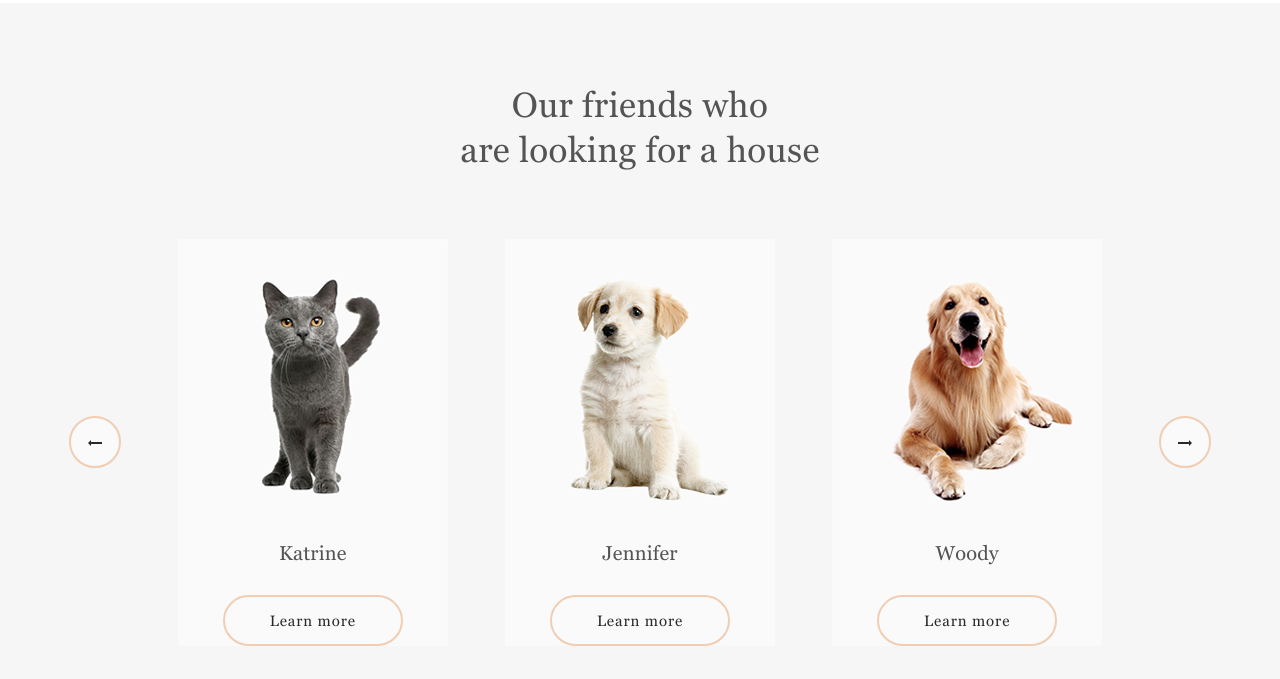
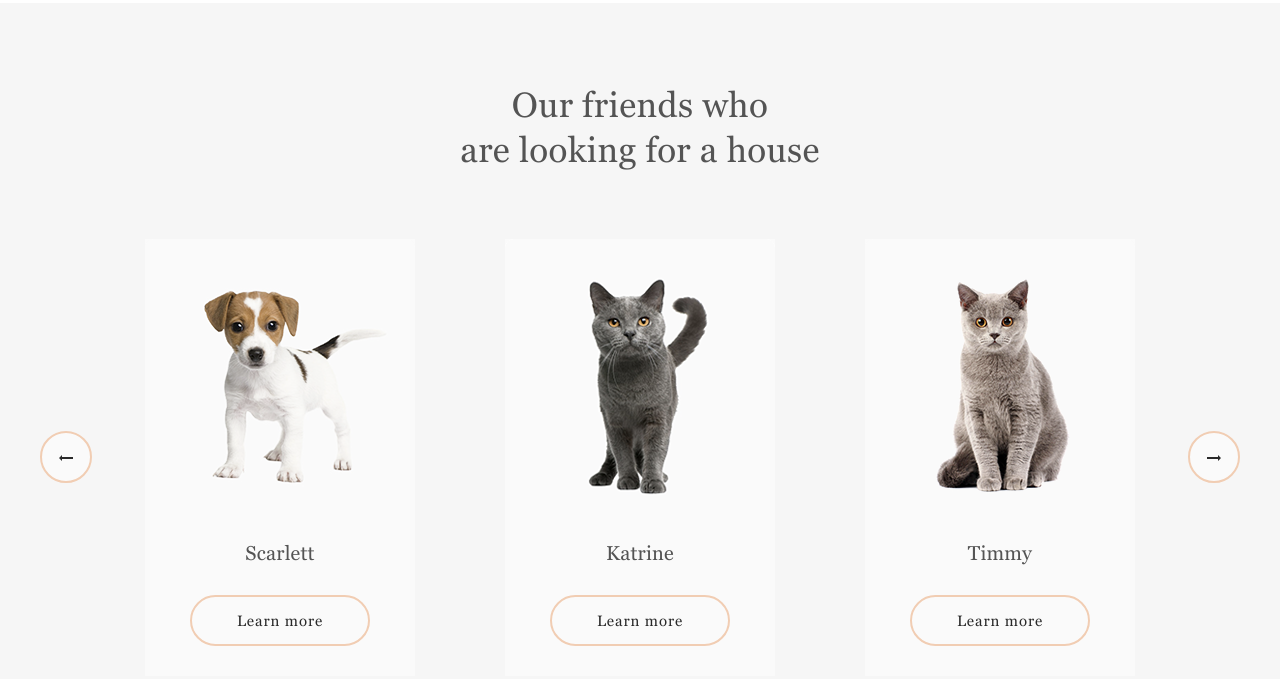
Before and after one commit to MaruuuK/SHELTER, a plain HTML site: page pages/main/index.html in a window 1280 px wide. Shown: the part 1495-2174 px from the top of the page. Drawn offline with Linux system fonts and the light colour scheme.

Commit message:
feat: add slider for main page

```diff
--- a/pages/main/index.html
+++ b/pages/main/index.html
@@ -18,7 +18,7 @@
                 <p class="logo-subtitle">Shelter for pets in Boston</p>
             </div>
             <nav class="nav-container">
-                <a href="#about-content" class="nav-item nav-item-active">About the shelter</a>
+                <a href="#" class="nav-item nav-item-active">About the shelter</a>
                 <a href="../../pages/pets/index.html" class="nav-item">Our pets</a>
                 <a href="#help-content" class="nav-item">Help the shelter</a>
                 <a href="#contacts" class="nav-item">Contacts</a>
@@ -66,30 +66,16 @@
     <section class="bg-pets-addition">
         <div id="pets-content" class="main-content">
             <h3 class="pets-help-header pets-header">Our friends who<br>are looking for a house</h3>
-            <a href="" class="btn btn-light btn-nav"><img src="../../assets/icons/arrow-left.svg" alt="arrow left"></a>
-            <div class="pet-card">
-                <figure>
-                    <img src="../../assets/images/pets-katrine.png" alt="">
-                    <figcaption>Katrine</figcaption>
-                </figure>
-                <a href="" class="btn btn-light btn-learn-more">Learn more</a>
+            <div id="slider">
+                    <a href="" class="btn btn-light btn-nav" id="slider-left-btn"><img
+                            src="../../assets/icons/arrow-left.svg" alt="arrow left"></a>
+                    <div id="slider-container">
+                        <div id="slider-wrapper">
+                        </div>
+                    </div>
+                    <a href="" class="btn btn-light btn-nav" id="slider-right-btn"><img
+                            src="../../assets/icons/arrow-right.svg" alt="arrow-right"></a>
             </div>
-            <div class="pet-card">
-                <figure>
-                    <img src="../../assets/images/pets-jennifer.png" alt="">
-                    <figcaption>Jennifer</figcaption>
-                </figure>
-                <a href="" class="btn btn-light btn-learn-more">Learn more</a>
-            </div>
-            <div class="pet-card">
-                <figure>
-                    <img src="../../assets/images/pets-woody.png" alt="">
-                    <figcaption>Woody</figcaption>
-                </figure>
-                <a href="" class="btn btn-light btn-learn-more">Learn more</a>
-            </div>
-            <a href="" class="btn btn-light btn-nav"><img src="../../assets/icons/arrow-right.svg"
-                    alt="arrow-right"></a>
             <a href="../pets/index.html" class="btn btn-rest">Get to know the rest</a>
         </div>
     </section>
--- /dev/null
+++ b/pages/main/script.js
@@ -0,0 +1,195 @@
+const pets = [
+    {
+        "name": "Jennifer",
+        "img": "../../assets/images/pets-jennifer.png",
+        "type": "Dog",
+        "breed": "Labrador",
+        "description": "Jennifer is a sweet 2 months old Labrador that is patiently waiting to find a new forever home. This girl really enjoys being able to go outside to run and play, but won't hesitate to play up a storm in the house if she has all of her favorite toys.",
+        "age": "2 months",
+        "inoculations": ["none"],
+        "diseases": ["none"],
+        "parasites": ["none"]
+    },
+    {
+        "name": "Sophia",
+        "img": "../../assets/images/pets-sophia.png",
+        "type": "Dog",
+        "breed": "Shih tzu",
+        "description": "Sophia here and I'm looking for my forever home to live out the best years of my life. I am full of energy. Everyday I'm learning new things, like how to walk on a leash, go potty outside, bark and play with toys and I still need some practice.",
+        "age": "1 month",
+        "inoculations": ["parvovirus"],
+        "diseases": ["none"],
+        "parasites": ["none"]
+    },
+    {
+        "name": "Woody",
+        "img": "../../assets/images/pets-woody.png",
+        "type": "Dog",
+        "breed": "Golden Retriever",
+        "description": "Woody is a handsome 3 1/2 year old boy. Woody does know basic commands and is a smart pup. Since he is on the stronger side, he will learn a lot from your training. Woody will be happier when he finds a new family that can spend a lot of time with him.",
+        "age": "3 years 6 months",
+        "inoculations": ["adenovirus", "distemper"],
+        "diseases": ["right back leg mobility reduced"],
+        "parasites": ["none"]
+    },
+    {
+        "name": "Scarlett",
+        "img": "../../assets/images/pets-scarlett.png",
+        "type": "Dog",
+        "breed": "Jack Russell Terrier",
+        "description": "Scarlett is a happy, playful girl who will make you laugh and smile. She forms a bond quickly and will make a loyal companion and a wonderful family dog or a good companion for a single individual too since she likes to hang out and be with her human.",
+        "age": "3 months",
+        "inoculations": ["parainfluenza"],
+        "diseases": ["none"],
+        "parasites": ["none"]
+    },
+    {
+        "name": "Katrine",
+        "img": "../../assets/images/pets-katrine.png",
+        "type": "Cat",
+        "breed": "British Shorthair",
+        "description": "Katrine is a beautiful girl. She is as soft as the finest velvet with a thick lush fur. Will love you until the last breath she takes as long as you are the one. She is picky about her affection. She loves cuddles and to stretch into your hands for a deeper relaxations.",
+        "age": "6 months",
+        "inoculations": ["panleukopenia"],
+        "diseases": ["none"],
+        "parasites": ["none"]
+    },
+    {
+        "name": "Timmy",
+        "img": "../../assets/images/pets-timmy.png",
+        "type": "Cat",
+        "breed": "British Shorthair",
+        "description": "Timmy is an adorable grey british shorthair male. He loves to play and snuggle. He is neutered and up to date on age appropriate vaccinations. He can be chatty and enjoys being held. Timmy has a lot to say and wants a person to share his thoughts with.",
+        "age": "2 years 3 months",
+        "inoculations": ["calicivirus", "viral rhinotracheitis"],
+        "diseases": ["kidney stones"],
+        "parasites": ["none"]
+    },
+    {
+        "name": "Freddie",
+        "img": "../../assets/images/pets-freddie.png",
+        "type": "Cat",
+        "breed": "British Shorthair",
+        "description": "Freddie is a little shy at first, but very sweet when he warms up. He likes playing with shoe strings and bottle caps. He is quick to learn the rhythms of his human’s daily life. Freddie has bounced around a lot in his life, and is looking to find his forever home.",
+        "age": "2 months",
+        "inoculations": ["rabies"],
+        "diseases": ["none"],
+        "parasites": ["none"]
+    },
+    {
+        "name": "Charly",
+        "img": "../../assets/images/pets-charly.png",
+        "type": "Dog",
+        "breed": "Jack Russell Terrier",
+        "description": "This cute boy, Charly, is three years old and he likes adults and kids. He isn’t fond of many other dogs, so he might do best in a single dog home. Charly has lots of energy, and loves to run and play. We think a fenced yard would make him very happy.",
+        "age": "8 years",
+        "inoculations": ["bordetella bronchiseptica", "leptospirosis"],
+        "diseases": ["deafness", "blindness"],
+        "parasites": ["lice", "fleas"]
+    }
+];
+
+const cardTemplate = `<div class="pet-card">
+    <figure>
+        <img src="{{IMG_URL}}" alt="">
+        <figcaption>{{NAME}}</figcaption>
+    </figure>
+    <a href="{{ID}}" class="btn btn-light btn-learn-more">Learn more</a>
+</div>`;
+
+const cardsCount = getCardsCount();
+
+function getCards() {
+    let result = [];
+
+    while (result.length < cardsCount) {
+        const id = getRandomNumber(pets.length);
+        const data = pets[id];
+        if (data["inUse"] === true) {
+            continue;
+        }
+        result.push(
+            cardTemplate
+                .replace("{{IMG_URL}}", data.img)
+                .replace("{{NAME}}", data.name)
+                .replace("{{ID}}", id)
+        );
+        pets[id]["inUse"] = true;
+    }
+
+    for (let i = 0; i < pets.length; i++) {
+        pets[i]["inUse"] = false;
+    }
+
+    return result;
+}
+
+function getRandomNumber(limit) {
+    return Math.floor(Math.random() * limit);
+}
+
+function getCardsCount () {
+   /* let  windowWidth = document.documentElement.clientWidth;
+
+    if (windowWidth < 768) {
+        return 1;
+    }
+    if (windowWidth < 1280) {
+        return 2;
+    }*/
+    return 3;
+}
+
+function getSliderWidth() {
+   /* let windowWidth = document.documentElement.clientWidth;
+
+    if (windowWidth < 768) {
+        return 990;
+    }
+    if (windowWidth < 1280) {
+        return 990;
+    }*/
+    return 990;
+}
+
+(function () {
+    let sliderContainer = document.getElementById("slider-container");
+    let sliderWrapper = document.getElementById("slider-wrapper");
+    let sliderLeft = document.getElementById("slider-left-btn");
+    let sliderRight = document.getElementById("slider-right-btn");
+    let sliderWidth = getSliderWidth();
+    let sliderWrapperWidth = sliderWidth;
+    let sliderWrapperMargin = 0;
+    sliderContainer.style.width = sliderWidth + "px";
+
+    for (const card of getCards()) {
+        sliderWrapper.innerHTML = sliderWrapper.innerHTML + card;
+    }
+
+    sliderLeft.addEventListener("click", function (e) {
+        if (sliderWrapperMargin === 0) {
+            const transition = sliderWrapper.style.transitionDuration;
+            sliderWrapper.style.transitionDuration = "0s";
+            sliderWrapperMargin -= sliderWidth + 90;
+            sliderWrapper.style.marginLeft = sliderWrapperMargin + "px";
+            for (const card of getCards()) {
+                sliderWrapper.innerHTML = card + sliderWrapper.innerHTML;
+            }
+            sliderWrapper.style.transitionDuration = transition;
+        }
+        sliderWrapperMargin += sliderWidth + 90;
+        sliderWrapper.style.marginLeft = sliderWrapperMargin + "px";
+        e.preventDefault();
+    });
+
+    sliderRight.addEventListener("click", function (e) {
+        sliderWrapperMargin -= sliderWidth + 90;
+        sliderWrapper.style.marginLeft = sliderWrapperMargin + "px";
+        if (-sliderWrapperMargin >= sliderWrapperWidth - sliderWidth) {
+            for (const card of getCards()) {
+                sliderWrapper.innerHTML = sliderWrapper.innerHTML + card;
+            }
+        }
+        e.preventDefault();
+    });
+})();
--- a/pages/main/styles.css
+++ b/pages/main/styles.css
@@ -139,6 +139,7 @@ h1 a {
 .nav-item-active {
     border-bottom: 3px solid #F1CDB3;
     color: #FAFAFA;
+    cursor: default;
 }
 
 .nav-item:hover:not(.nav-item-active) {
@@ -257,20 +258,38 @@ h1 a {
 }
 
 #pets-content {
-    display: grid;
-    grid-template-columns: repeat(5, auto);
-    justify-items: center;
+    text-align: center;
+}
+
+#slider {
+    display: flex;
+    flex-direction: row;
+    justify-content: space-between;
     align-items: center;
 }
+
+#slider-container {
+    overflow: hidden;
+}
+
+#slider-wrapper {
+    display: flex;
+    flex-direction: row;
+    gap: 0 90px;
+    transition: margin 0.4s linear;
+}
+
 .pets-header {
-    grid-column: 1 / -1;
     margin-bottom: 60px;
 }
 
 .btn-rest {
-    grid-column: 1 / -1;
     margin-top: 60px;
     margin-bottom: 100px;
+}
+
+.btn-learn-more{
+    margin-bottom: 30px;
 }
 
 
```
